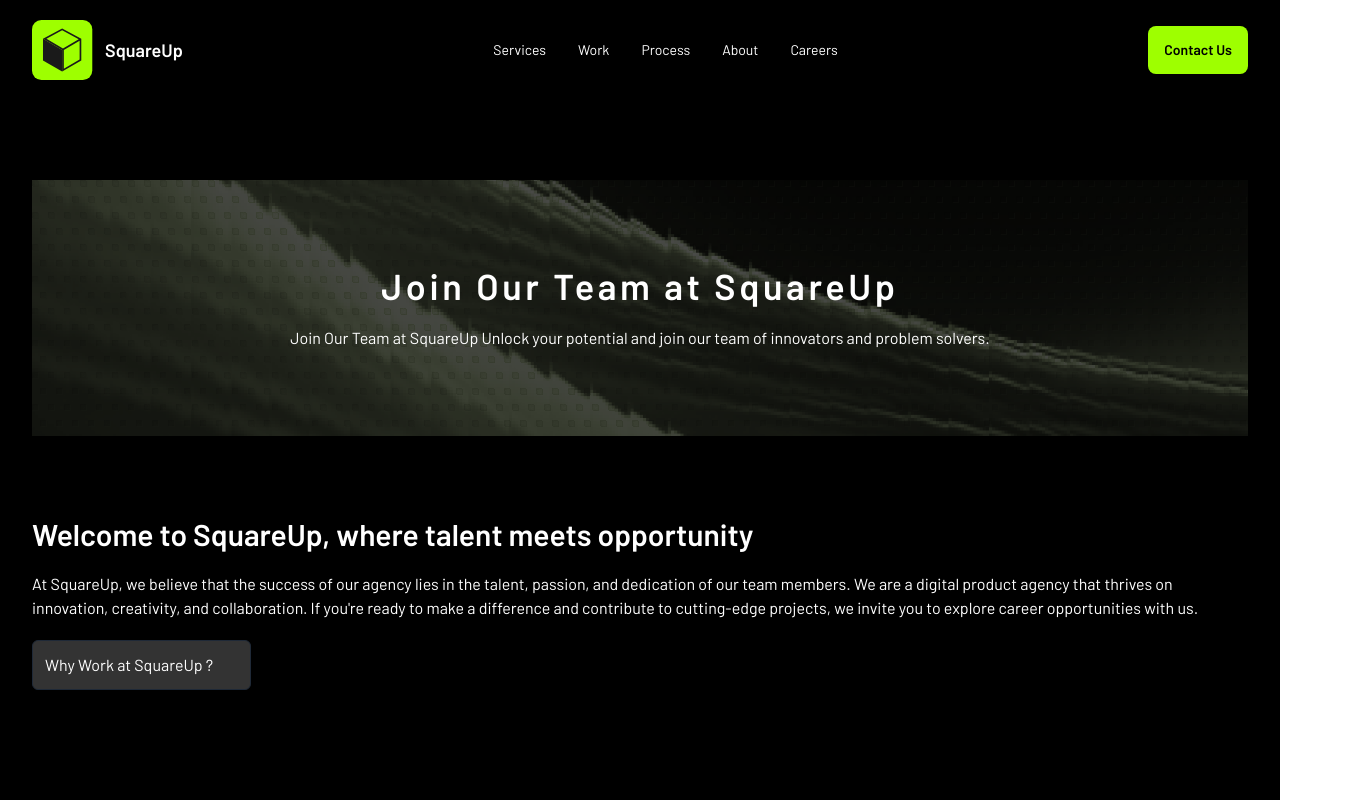
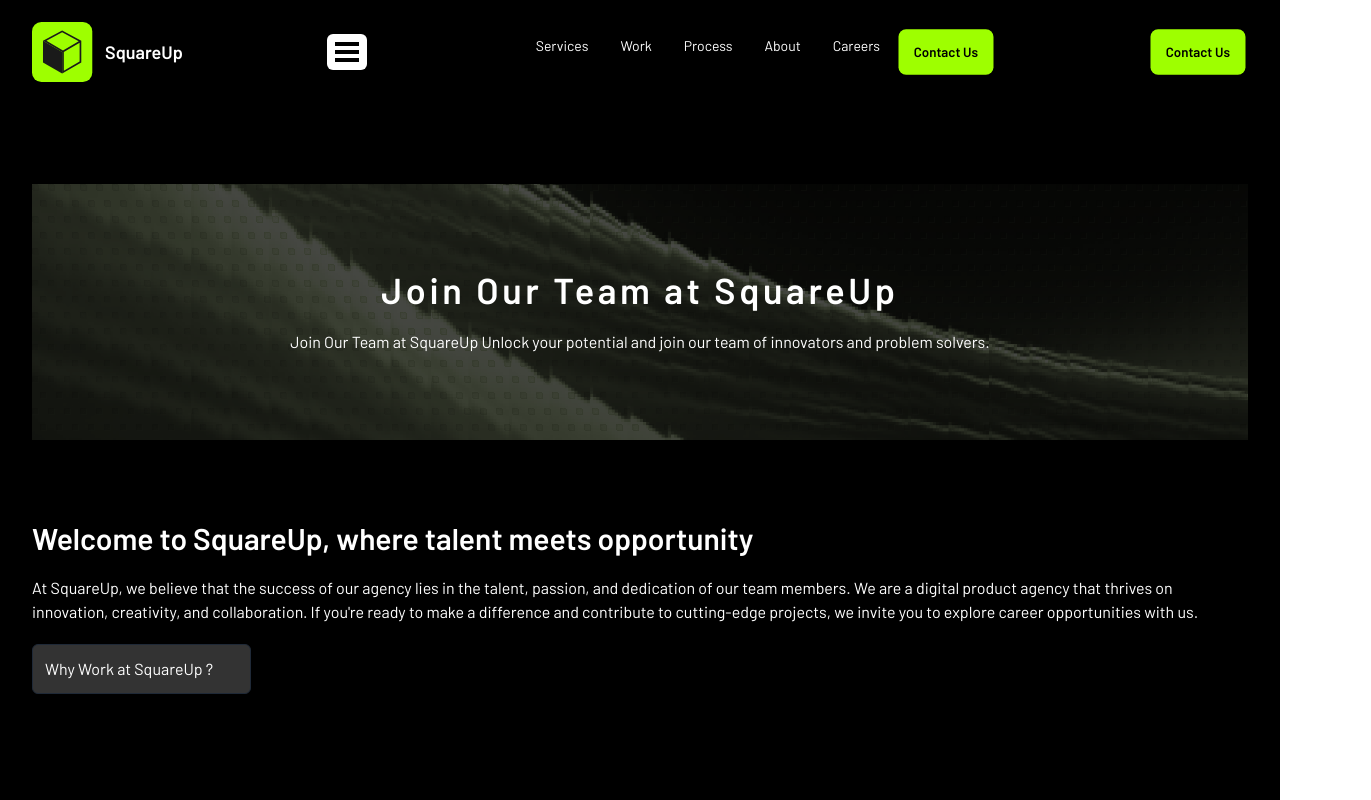
Before and after one commit to Barsheyr/Squareup, a React (Vite) app: page /careers in a window 1280 px wide. Shown: the top 800 px of the page, 1371 px wide, since content can reach past the window. Built offline with nearby package versions, Linux system fonts and the light colour scheme.

Commit message:
push changes

```diff
--- a/src/components/Career/CareerHeader.jsx
+++ b/src/components/Career/CareerHeader.jsx
@@ -5,7 +5,7 @@
 const CareerHeader = () => {
   return (
     <div>
-      <div className="grid grid-cols-2 gap-20 mt-32">
+      <div className="grid lg:grid-cols-2 gap-20 mt-32">
         {CareerBodyOnes.map((CareerBodyOne, index) => {
           const { numHead, numParagraph } = CareerBodyOne;
 
@@ -34,7 +34,7 @@
           </p>
         </div>
 
-        <div>
+        <div className="">
           {CareerOpenings.map((CareerOpening, index) => {
             const {
               TextHeader,
@@ -52,7 +52,7 @@
                 <div className="mt-32">
                   <h1 className="text-3xl"> {TextHeader} </h1>
 
-                  <div className="grid grid-cols-3 mt-20 gap-5">
+                  <div className="grid lg:grid-cols-3 mt-20 gap-5">
                     <div className="space-y-5">
                       <h2 className="text-xl font-semibold"> {TextH1} </h2>
                       <p> {TextPara1} </p>
@@ -83,12 +83,12 @@
       </div>
 
       <div className="mt-32">
-        <div className="flex flex-row justify-center items-center gap-20">
+        <div className="flex lg:flex-row flex-col justify-center items-center gap-20">
           <div>
-            <img src={Logo} alt="" className="w-52" />
+            <img src={Logo} alt="" className="lg:w-52 w-32" />
           </div>
 
-          <div className="space-y-5">
+          <div className="space-y-5 ">
             <h1 className="text-grey60 text-2xl">
               Today, SquareUp Continues to Thrive as a Leading Digital Product
               Agency......
@@ -103,7 +103,7 @@
         </div>
 
         <div className="bg-grey15 px-20 py-5 rounded-md mt-10">
-          <div className="flex flex-row items-center justify-between">
+          <div className="flex lg:flex-row flex-col space-y-5 items-center justify-between">
             <h1> Welcome to SquareUp</h1>
             <div className="bg-grey30 px-5 rounded-md">
               <h1 className="py-3">
@@ -111,7 +111,7 @@
                 to Shape the Future of Digital Innovation.
               </h1>
             </div>
-            <div className="btn border-none  hover:bg-grey15 bg-green50 text-black hover:text-white">
+            <div className="btn border-none w-full  hover:bg-grey15 bg-green50 text-black hover:text-white">
               Start Project
             </div>
           </div>
--- a/src/components/Navigation/MobileNav.jsx
+++ b/src/components/Navigation/MobileNav.jsx
@@ -1,7 +1,50 @@
-import React from "react";
+import { useState } from "react";
 
 const MobileNav = () => {
-  return <div>MobileNav</div>;
+  const [isOpen, setIsOpen] = useState(false);
+
+  // Navigation links array
+  const links = [
+    { id: 1, url: "/services", text: "Services" },
+    { id: 2, url: "/work", text: "Work" },
+    { id: 3, url: "/process", text: "Process" },
+    { id: 4, url: "/about", text: "About" },
+    { id: 5, url: "/careers", text: "Careers" },
+    { id: 5, url: "/contactPage", text: "Contact Us" },
+  ];
+
+  return (
+    <div className="relative">
+      {/* Hamburger Button */}
+      <button
+        onClick={() => setIsOpen(!isOpen)}
+        className="p-2 bg-white rounded-md shadow-md"
+      >
+        <div className="w-6 h-1 bg-black mb-1"></div>
+        <div className="w-6 h-1 bg-black mb-1"></div>
+        <div className="w-6 h-1 bg-black"></div>
+      </button>
+
+      {/* Dropdown Menu */}
+      {isOpen && (
+        <div
+          tabIndex={0} // Allows the element to gain focus
+          onBlur={() => setIsOpen(false)} // Closes menu when it loses focus
+          className="absolute -left-40 top-10 w-52 mt-2 bg-green-900 z-[50] text-white rounded-lg shadow-lg"
+        >
+          <ul className="flex flex-col space-y-2 p-4">
+            {links.map((link) => (
+              <li key={link.id}>
+                <a href={link.url} className="hover:underline">
+                  {link.text}
+                </a>
+              </li>
+            ))}
+          </ul>
+        </div>
+      )}
+    </div>
+  );
 };
 
 export default MobileNav;
--- a/src/components/Navigation/NavLinks.jsx
+++ b/src/components/Navigation/NavLinks.jsx
@@ -22,6 +22,11 @@
           </li>
         );
       })}
+      <NavLink to="/contactPage">
+        <div className="btn bg-green50 border-none text-black hover:bg-green99">
+          Contact Us
+        </div>
+      </NavLink>
     </div>
   );
 };
--- a/src/components/Navigation/Navbar.jsx
+++ b/src/components/Navigation/Navbar.jsx
@@ -2,10 +2,11 @@
 import { Logo } from "../../assets/images";
 import NavLinks from "../Navigation/NavLinks";
 import { NavLink } from "react-router-dom";
-
+import { FaBarsStaggered } from "react-icons/fa6";
+import MobileNav from "./MobileNav";
 const Navbar = () => {
   return (
-    <div className="align-element flex items-center justify-between py-5 text-white font-primary">
+    <div className="navbar align-element flex items-center justify-between py-5 text-white font-primary">
       <div>
         <NavLink to="/" className="flex items-center justify-between gap-3">
           <img src={Logo} alt="Logo" />
@@ -13,13 +14,15 @@
         </NavLink>
       </div>
 
+      <MobileNav />
+
       <div className="hidden lg:flex">
         <ul className="menu menu-horizontal">
           <NavLinks />
         </ul>
       </div>
 
-      <NavLink to="/contactPage">
+      <NavLink to="/contactPage" className="hidden lg:flex">
         <div className="btn bg-green50 border-none text-black hover:bg-green99">
           Contact Us
         </div>
```
